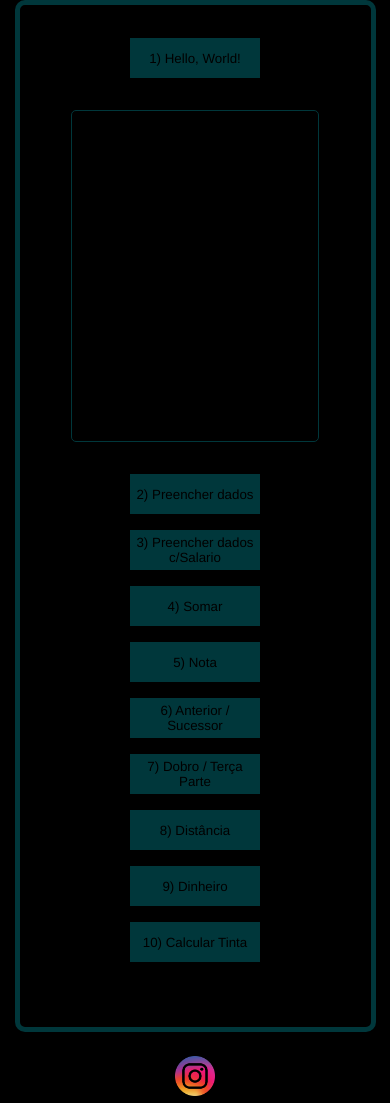
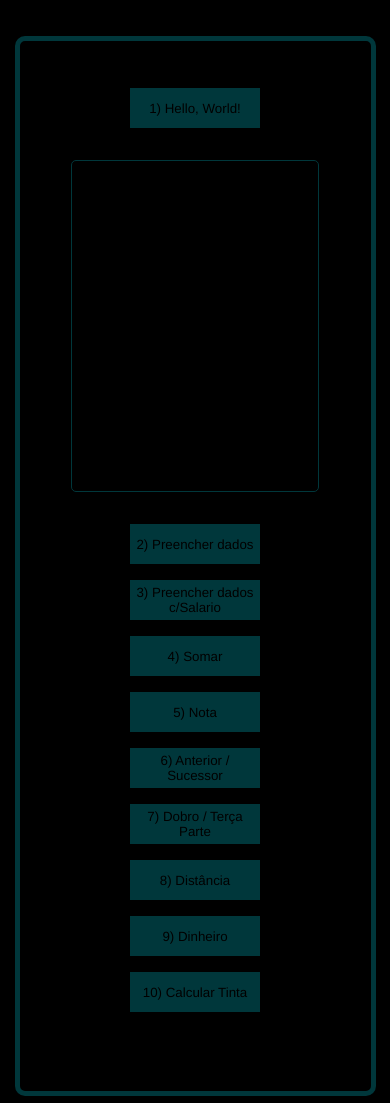
Before and after one commit to jrmtreiber/atividade-js, a plain HTML site: page index.html in a window 390 px wide. Shown: the top 1103 px of the page. Drawn offline with Linux system fonts and the light colour scheme.

Commit message:
Att 1
BUG FIX.

```diff
--- a/CSS/styles.css
+++ b/CSS/styles.css
@@ -140,7 +140,7 @@ main {
 @media (max-width: 948px) {
     .conteiner_quadrado {
         width: 100%;
-        height: 1100px;;
+        height: 1200px;;
         .quadrado_questions {
             width: 90%;
             height: 1050px;
```
